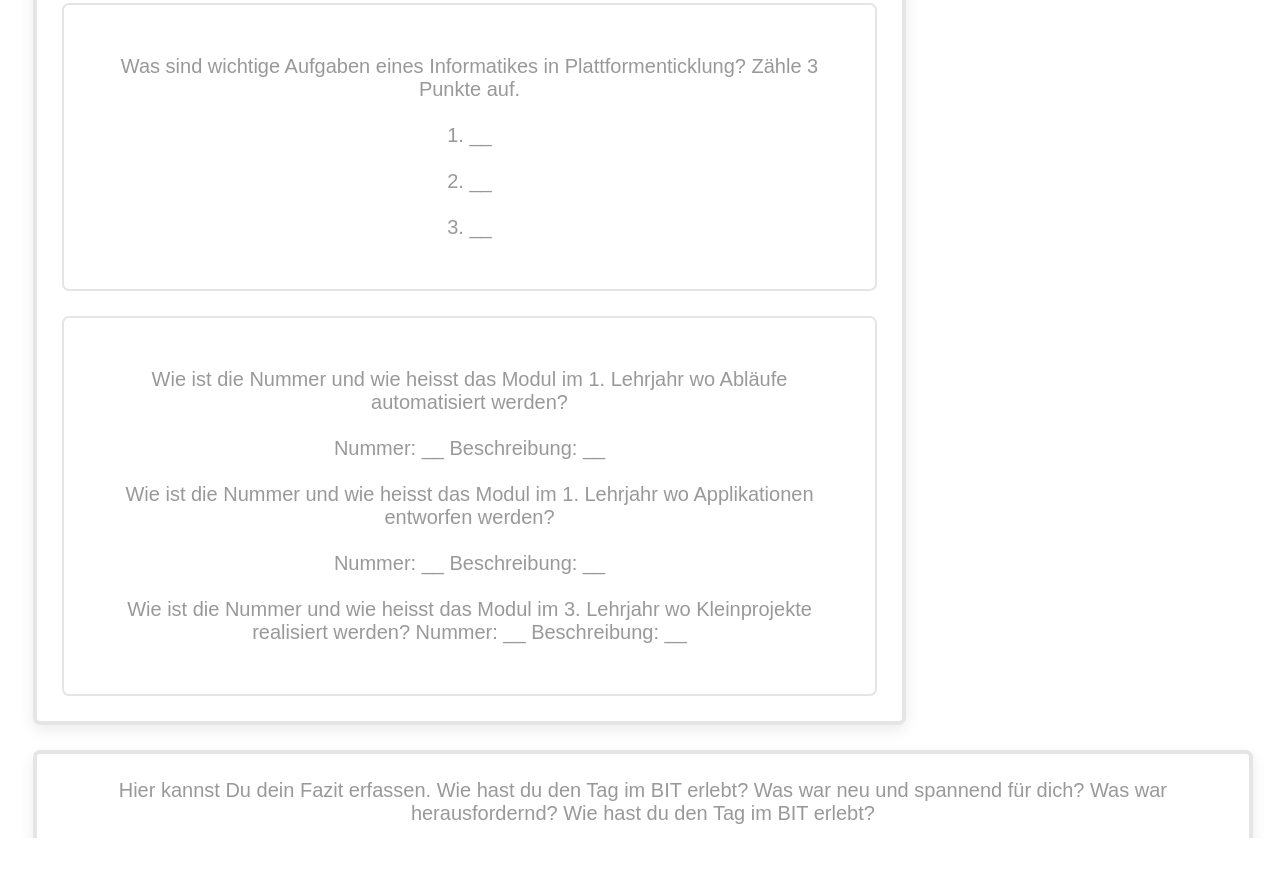
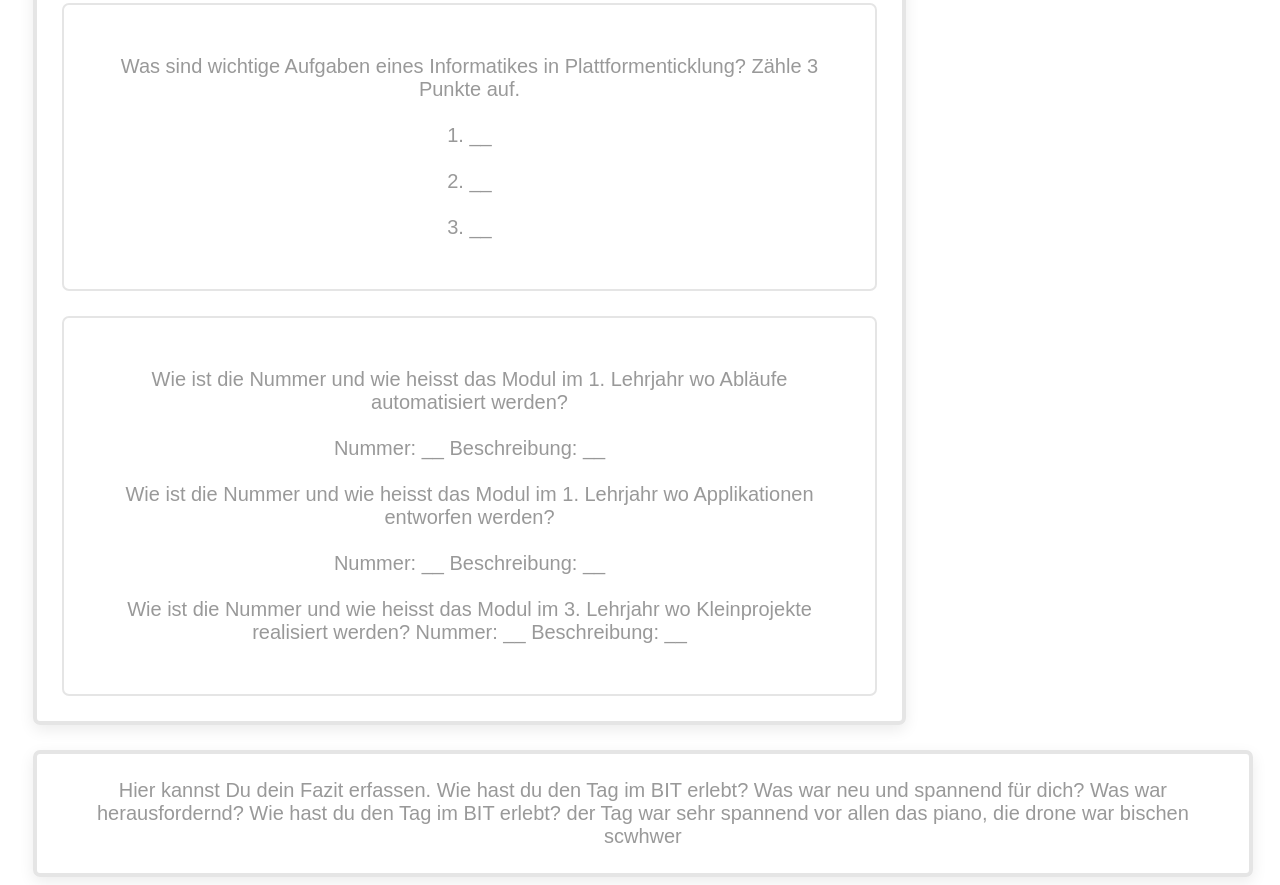
Before and after one commit to lambolover1/lambolover1.github.io, a plain HTML site: page index.html in a window 1280 px wide. Shown: the part 687-1572 px from the top of the page. Before the commit the page ends 1549 px from the top, so only its background shows below. Drawn offline with Linux system fonts and the light colour scheme.

Commit message:
Update index.html

```diff
--- a/index.html
+++ b/index.html
@@ -77,7 +77,7 @@
   <footer>
     <!-- Der Fussbereich für abschliessende Inhalte -->
     Hier kannst Du dein Fazit erfassen. Wie hast du den Tag im BIT erlebt? Was war neu und spannend für dich? Was war herausfordernd? Wie hast du den Tag im BIT erlebt?
-  </footer>
+der Tag  war sehr spannend vor allen das piano, die drone war bischen scwhwer  </footer>
 </main>
 </body>
 
```
